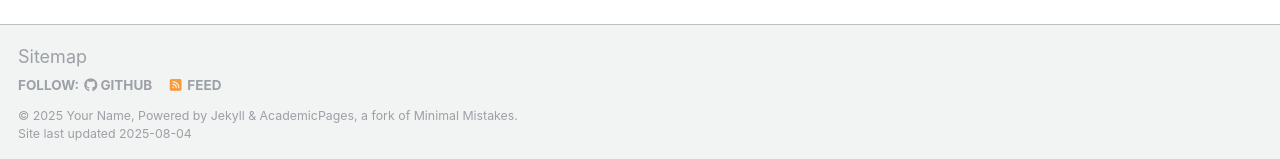
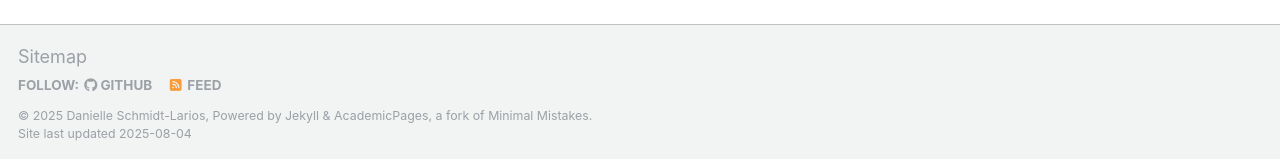
Before and after one commit to danielle-schmidt/danielle-schmidt.github.io, a Jekyll site: the page built from _pages/about.md, in a window 1280 px wide and 959 px high. Shown: the part 797-956 px from the top of the window. Built offline with Jekyll 4.4.1, drawn with Linux system fonts in a browser that asks for light colours; some web fonts are replaced; a script that is not in the unit is left out.

Commit message:
Update _config.yml

```diff
--- a/_config.yml
+++ b/_config.yml
@@ -11,7 +11,7 @@ locale                   : "en-US"
 site_theme               : "default"
 title                    : "Danielle Schmidt-Larios"
 title_separator          : "-"
-name                     : &name "Your Name"
+name                     : &name "Danielle Schmidt-Larios"
 description              : &description "personal description"
 url                      : https://danielle-schmidt.github.io # the base hostname & protocol for your site e.g. "https://[your GitHub username].github.io" or if you already have some other page hosted on Github then use "https://[your GitHub username].github.io/[Your Repo Name]"
 baseurl                  : "" # the subpath of your site, e.g. "/blog"
```
